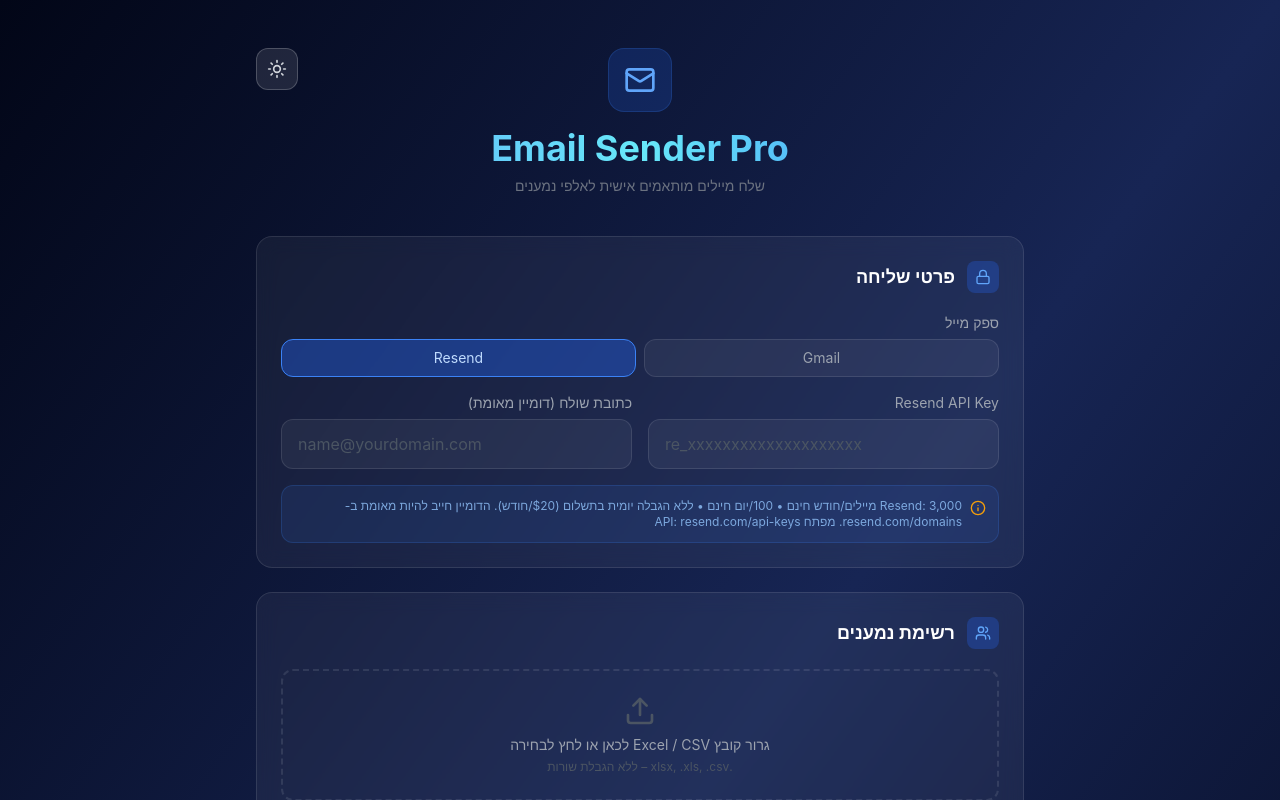
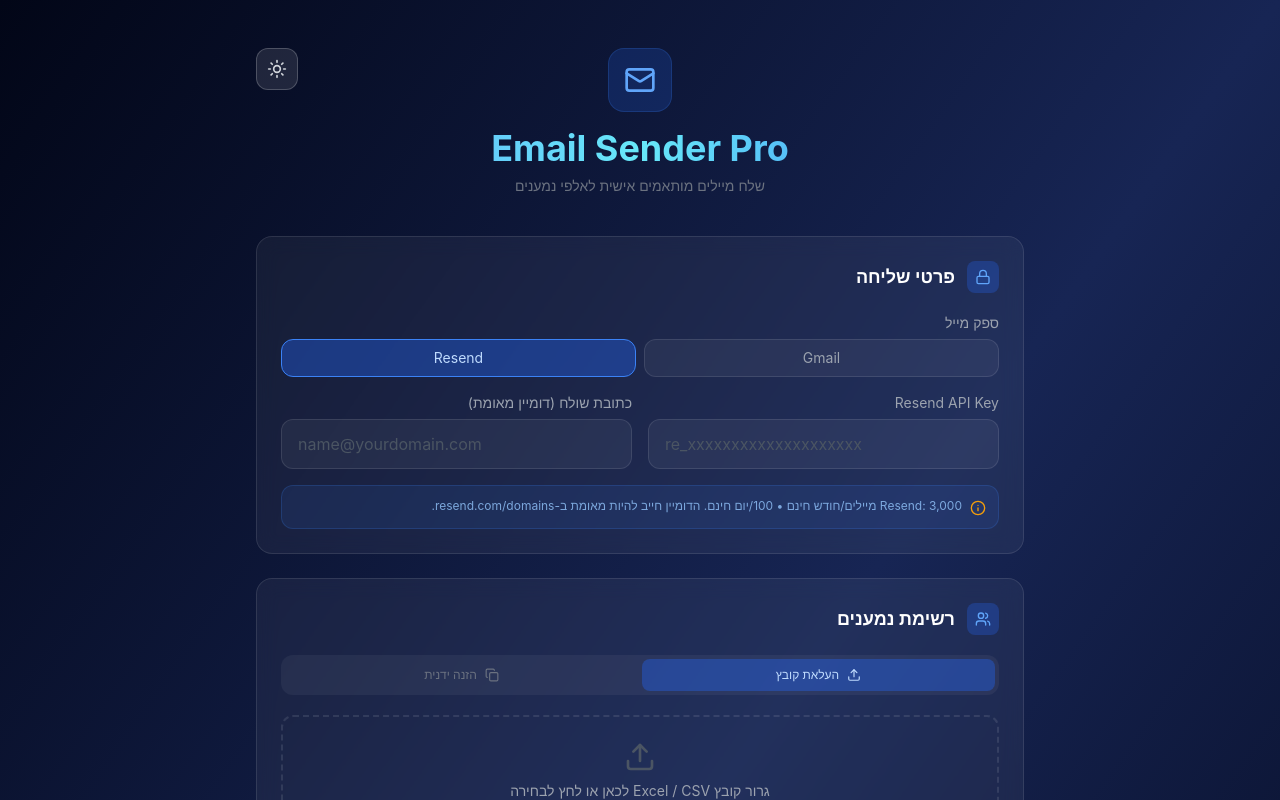
Before and after one commit to na5845/email_sender, a Next.js app: page / in a window 1280 px wide. Both pictures are taken after a click on the button "Resend". Shown: the top 800 px of the page. Built offline with nearby package versions, Linux system fonts and the light colour scheme.

Commit message:
Add manual email input mode and update validation

```diff
--- a/app/page.tsx
+++ b/app/page.tsx
@@ -169,6 +169,7 @@
   return (
     <button
       onClick={onClick}
+      type="button"
       className={`inline-flex items-center gap-1 px-3 py-1 text-xs rounded-full transition-all cursor-pointer ${t.chipBody}`}
     >
       <span>{'{{' + label + '}}'}</span>
@@ -255,7 +256,9 @@
     email: '', password: '', provider: 'gmail', resendApiKey: '', resendFrom: ''
   })
 
-  // Contacts
+  // Contacts & Input Method
+  const [inputMethod, setInputMethod] = useState<'file' | 'manual'>('file')
+  const [rawEmails, setRawEmails] = useState('')
   const [contacts, setContacts] = useState<Contact[]>([])
   const [columns, setColumns] = useState<string[]>([])
   const [emailCol, setEmailCol] = useState<string>('')
@@ -320,6 +323,22 @@
     reader.readAsArrayBuffer(file)
   }
 
+  // ── Manual Input Process ───────────────────────────────────────────────────
+
+  const handleManualProcess = () => {
+    const lines = rawEmails.split(/[\n,;]/).map(e => e.trim()).filter(e => e.includes('@'));
+    if (lines.length === 0) {
+      alert('לא נמצאו כתובות אימייל תקינות בטקסט שהוזן');
+      return;
+    }
+
+    const newContacts = lines.map(email => ({ 'אימייל': email }));
+    setContacts(newContacts);
+    setColumns(['אימייל']);
+    setEmailCol('אימייל');
+    setFileName(`הזנה ידנית (${lines.length} נמענים)`);
+  };
+
   // ── Attachment parse ───────────────────────────────────────────────────────
 
   const handleAttachment = (file: File) => {
@@ -366,8 +385,9 @@
     setLogs(prev => [...prev, { type, message, time: new Date().toLocaleTimeString('he-IL') }])
 
   const handleSend = async () => {
-    if (!creds.email || !creds.password) return alert('נא להזין כתובת מייל וסיסמה')
-    if (!emailCol || !contacts.length) return alert('נא להעלות קובץ אקסל ולבחור עמודת אימייל')
+    if (!creds.email && creds.provider === 'gmail') return alert('נא להזין כתובת מייל וסיסמה')
+    if (creds.provider === 'resend' && !creds.resendApiKey) return alert('נא להזין API Key')
+    if (!emailCol || !contacts.length) return alert('נא להעלות קובץ או להזין כתובות ידנית')
     if (!subject.trim()) return alert('נא להזין נושא למייל')
     if (!body.trim()) return alert('נא להזין גוף המייל')
 
@@ -438,7 +458,7 @@
   }
 
   const reset = () => {
-    setContacts([]); setColumns([]); setEmailCol(''); setFileName('')
+    setContacts([]); setColumns([]); setEmailCol(''); setFileName(''); setRawEmails(''); setInputMethod('file')
     setSubject(''); setBody(''); setAttachment(null)
     setTotalSent(0); setTotalFailed(0); setTotalProcessed(0)
     setLogs([]); setDone(false)
@@ -517,12 +537,11 @@
               <Info className="w-4 h-4 text-amber-500 mt-0.5 shrink-0" />
               {creds.provider === 'resend' ? (
                 <p className={`text-xs ${t.infoText}`}>
-                  Resend: 3,000 מיילים/חודש חינם • 100/יום חינם • ללא הגבלה יומית בתשלום ($20/חודש).
-                  הדומיין חייב להיות מאומת ב-resend.com/domains. מפתח API: resend.com/api-keys
+                  Resend: 3,000 מיילים/חודש חינם • 100/יום חינם. הדומיין חייב להיות מאומת ב-resend.com/domains.
                 </p>
               ) : (
                 <p className={`text-xs ${t.infoText}`}>
-                  Gmail: הפעל 2FA ← הגדרות חשבון ← אבטחה ← סיסמאות אפליקציה. מגבלה: 500/יום (הכלי יעצור אוטומטית ויחכה 24 שעות)
+                  Gmail: הפעל 2FA ← סיסמאות אפליקציה. מגבלה: 500/יום (הכלי יעצור אוטומטית ויחכה 24 שעות).
                 </p>
               )}
             </div>
@@ -533,14 +552,52 @@
             <SectionTitle icon={<Users className="w-4 h-4" />} title="רשימת נמענים"
               badge={contacts.length ? `${contacts.length.toLocaleString()} אנשי קשר` : undefined} />
 
-            <DropZone onFile={handleExcel} accept=".xlsx,.xls,.csv"
-              label="גרור קובץ Excel / CSV לכאן או לחץ לבחירה"
-              sublabel=".xlsx, .xls, .csv – ללא הגבלת שורות"
-              file={fileName}
-              onClear={() => { setFileName(''); setContacts([]); setColumns([]); setEmailCol('') }} />
+            {/* טאבים לבחירת שיטת הזנה */}
+            <div className={`flex gap-1 p-1 rounded-xl mb-5 ${t.tableHead}`}>
+              <button
+                onClick={() => setInputMethod('file')}
+                className={`flex-1 flex items-center justify-center gap-2 py-2 rounded-lg text-xs font-medium transition-all ${
+                  inputMethod === 'file' ? t.provActive : t.muted
+                }`}
+              >
+                <Upload className="w-3.5 h-3.5" /> העלאת קובץ
+              </button>
+              <button
+                onClick={() => setInputMethod('manual')}
+                className={`flex-1 flex items-center justify-center gap-2 py-2 rounded-lg text-xs font-medium transition-all ${
+                  inputMethod === 'manual' ? t.provActive : t.muted
+                }`}
+              >
+                <Copy className="w-3.5 h-3.5" /> הזנה ידנית
+              </button>
+            </div>
+
+            {inputMethod === 'file' ? (
+              <DropZone onFile={handleExcel} accept=".xlsx,.xls,.csv"
+                label="גרור קובץ Excel / CSV לכאן או לחץ לבחירה"
+                sublabel=".xlsx, .xls, .csv – ללא הגבלת שורות"
+                file={fileName}
+                onClear={() => { setFileName(''); setContacts([]); setColumns([]); setEmailCol('') }} />
+            ) : (
+              <div className="space-y-3 animate-fade-in">
+                <textarea
+                  value={rawEmails}
+                  onChange={(e) => setRawEmails(e.target.value)}
+                  placeholder="הדבק כאן רשימת אימיילים (אחד בכל שורה, או מופרדים בפסיקים)..."
+                  className={`w-full h-32 rounded-xl px-4 py-3 text-sm font-mono focus:ring-2 focus:ring-blue-500/50 transition-all ${t.input}`}
+                  dir="ltr"
+                />
+                <button
+                  onClick={handleManualProcess}
+                  className={`w-full py-2.5 rounded-xl text-sm font-semibold border transition-all ${t.chipBody} hover:opacity-80`}
+                >
+                  מעבד כתובות {rawEmails ? `(${rawEmails.split(/[\n,;]/).filter(x => x.includes('@')).length} זוהו)` : ''}
+                </button>
+              </div>
+            )}
 
             {columns.length > 0 && (
-              <div className="mt-4 animate-fade-in">
+              <div className="mt-6 animate-fade-in border-t border-white/5 pt-4">
                 <label className={`block text-sm mb-1.5 ${t.label}`}>עמודת אימייל</label>
                 <div className="relative">
                   <select value={emailCol} onChange={e => setEmailCol(e.target.value)}
@@ -622,7 +679,7 @@
               <textarea ref={bodyRef} value={body} onChange={e => setBody(e.target.value)}
                 placeholder={isHtml
                   ? '<p>שלום <strong>{{שם}}</strong>,</p>\n<p>תוכן המייל כאן...</p>'
-                  : 'שלום {{שם}},\n\nתוכן המייל כאן...\n\nבברכה,\n{{שם שולח}}'}
+                  : 'שלום {{שם}},\n\nתוכן המייל כאן...'}
                 dir="rtl" rows={10}
                 className={`w-full rounded-xl px-4 py-3 resize-y transition-all font-mono text-sm ${t.input}`} />
             </div>
@@ -715,11 +772,6 @@
                     <XCircle className="w-4 h-4" /> {totalFailed.toLocaleString()}
                   </span>
                 </div>
-                {done && (
-                  <span className="text-xs text-green-500 flex items-center gap-1">
-                    <CheckCircle className="w-3 h-3" /> הושלם
-                  </span>
-                )}
               </div>
 
               {pauseUntil && (
@@ -727,16 +779,6 @@
                   <div className="w-4 h-4 border-2 border-amber-400/50 border-t-amber-400 rounded-full animate-spin shrink-0" />
                   <div>
                     <p className={`text-sm font-medium ${t.pauseText}`}>⏸ הושג מגבלת 500/יום – ממתין 24 שעות</p>
-                    <p className={`text-xs mt-0.5 ${t.pauseSub}`}>
-                      {(() => {
-                        void nowTick
-                        const rem = Math.max(0, pauseUntil - Date.now())
-                        const h = Math.floor(rem / 3600000)
-                        const m = Math.floor((rem % 3600000) / 60000)
-                        const s = Math.floor((rem % 60000) / 1000)
-                        return `נשאר: ${String(h).padStart(2, '0')}:${String(m).padStart(2, '0')}:${String(s).padStart(2, '0')}`
-                      })()}
-                    </p>
                   </div>
                 </div>
               )}
@@ -791,11 +833,6 @@
                     dir="rtl"
                     dangerouslySetInnerHTML={{ __html: previewBody || '(ריק)' }} />
                 </div>
-                {attachment && (
-                  <div className={`mt-3 pt-3 flex items-center gap-2 text-xs ${t.modalAttach}`}>
-                    <Paperclip className="w-3 h-3" /> {attachment.name}
-                  </div>
-                )}
               </div>
             </div>
           </div>
```
